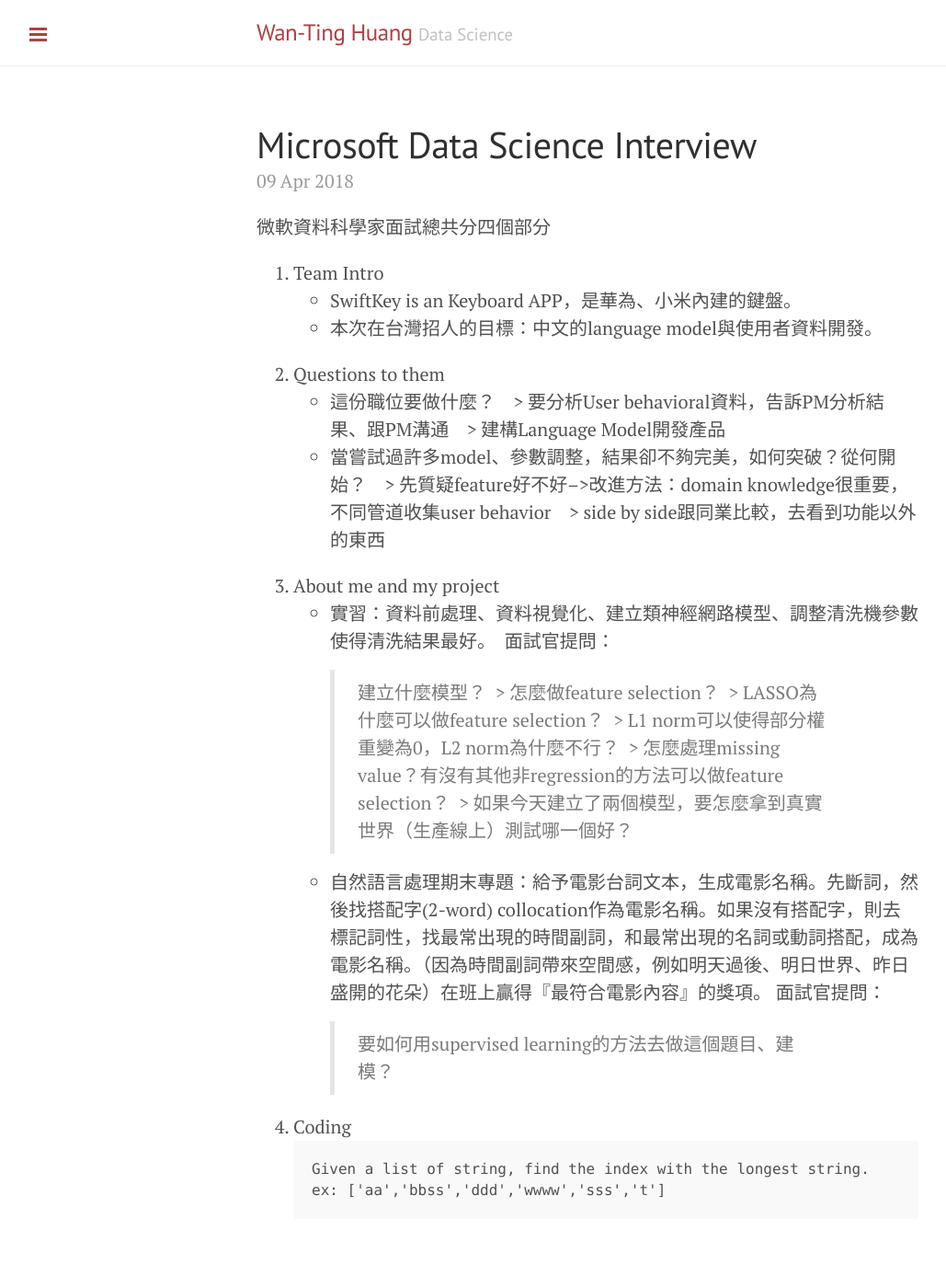
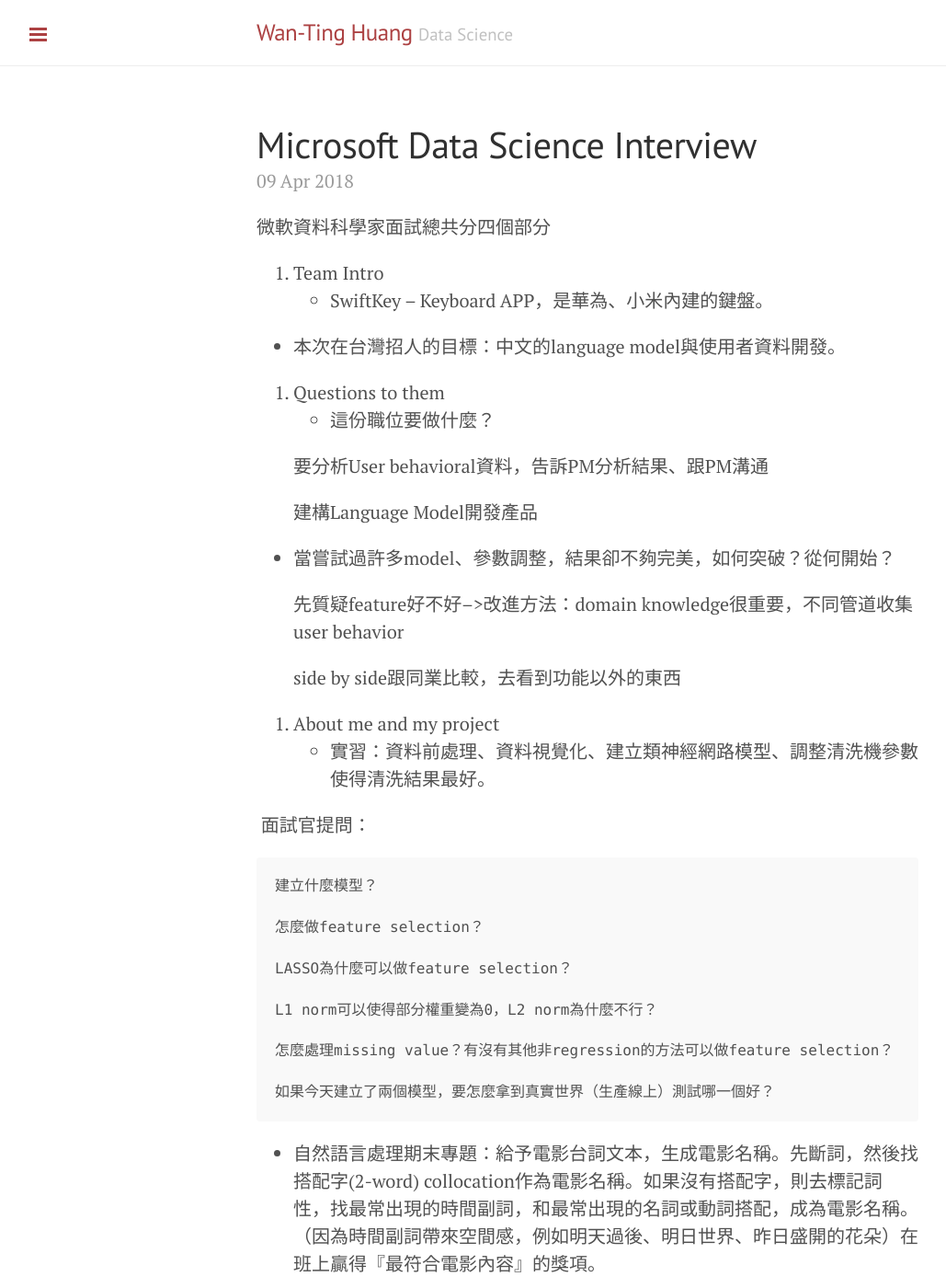
Before and after one commit to wantinghuang/wantinghuang.github.io, a Jekyll site: the page built from _posts/2018-04-09-MS-interview.md, in a window 1280 px wide and 1400 px high. Shown: the whole window at 92% size, without its empty margins (1-1030 px from the left). Built offline with Jekyll 4.4.1, drawn with Linux system fonts in a browser that asks for light colours.

Commit message:
Update 2018-04-09-MS-interview.md

````diff
--- a/_posts/2018-04-09-MS-interview.md
+++ b/_posts/2018-04-09-MS-interview.md
@@ -3,30 +3,47 @@ layout: post
 title: Microsoft Data Science Interview
 ---
 微軟資料科學家面試總共分四個部分
+
 1. Team Intro
-* SwiftKey is an Keyboard APP，是華為、小米內建的鍵盤。
+* SwiftKey -- Keyboard APP，是華為、小米內建的鍵盤。
+
 * 本次在台灣招人的目標：中文的language model與使用者資料開發。
 
 2. Questions to them
 * 這份職位要做什麼？
-    > 要分析User behavioral資料，告訴PM分析結果、跟PM溝通
-    > 建構Language Model開發產品
+
+    要分析User behavioral資料，告訴PM分析結果、跟PM溝通
+
+    建構Language Model開發產品
+
 * 當嘗試過許多model、參數調整，結果卻不夠完美，如何突破？從何開始？
-    > 先質疑feature好不好-->改進方法：domain knowledge很重要，不同管道收集user behavior
-    > side by side跟同業比較，去看到功能以外的東西
+
+    先質疑feature好不好-->改進方法：domain knowledge很重要，不同管道收集user behavior
+
+    side by side跟同業比較，去看到功能以外的東西
 
 3. About me and my project
 * 實習：資料前處理、資料視覺化、建立類神經網路模型、調整清洗機參數使得清洗結果最好。
+
   面試官提問：
-  > 建立什麼模型？
-  > 怎麼做feature selection？
-  > LASSO為什麼可以做feature selection？
-  > L1 norm可以使得部分權重變為0，L2 norm為什麼不行？
-  > 怎麼處理missing value？有沒有其他非regression的方法可以做feature selection？
-  > 如果今天建立了兩個模型，要怎麼拿到真實世界（生產線上）測試哪一個好？
+
+    建立什麼模型？
+
+    怎麼做feature selection？
+
+    LASSO為什麼可以做feature selection？
+
+    L1 norm可以使得部分權重變為0，L2 norm為什麼不行？
+
+    怎麼處理missing value？有沒有其他非regression的方法可以做feature selection？
+
+    如果今天建立了兩個模型，要怎麼拿到真實世界（生產線上）測試哪一個好？
+
 * 自然語言處理期末專題：給予電影台詞文本，生成電影名稱。先斷詞，然後找搭配字(2-word) collocation作為電影名稱。如果沒有搭配字，則去標記詞性，找最常出現的時間副詞，和最常出現的名詞或動詞搭配，成為電影名稱。（因為時間副詞帶來空間感，例如明天過後、明日世界、昨日盛開的花朵）在班上贏得『最符合電影內容』的獎項。
+
   面試官提問：
-  > 要如何用supervised learning的方法去做這個題目、建模？
+
+    要如何用supervised learning的方法去做這個題目、建模？
 
 4. Coding
 ```
````
